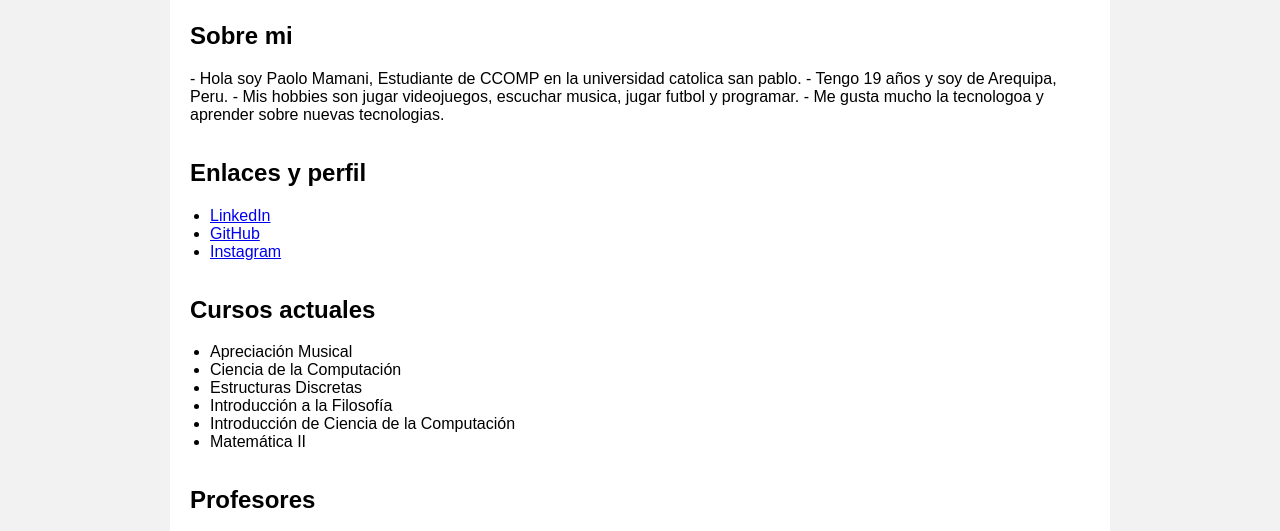
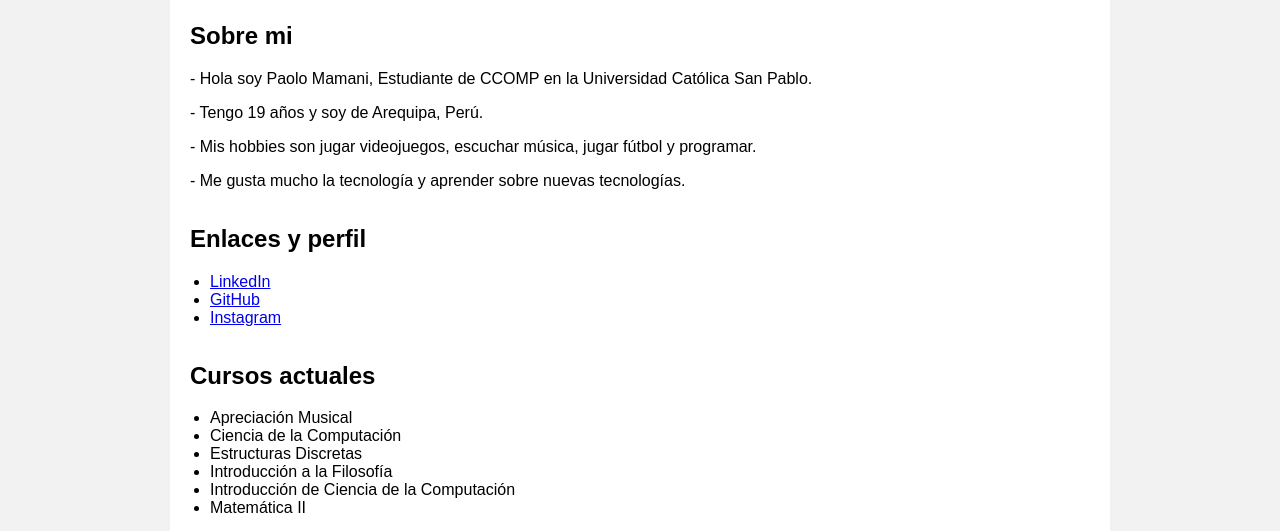
Before and after one commit to paolomamani-cyber/PaoloMamani, a plain HTML site: page index.html in a window 1280 px wide. Shown: the part 239-770 px from the top of the page. Drawn offline with Linux system fonts and the light colour scheme.

Commit message:
Actualizo texto de presentación en el index

```diff
--- a/index.html
+++ b/index.html
@@ -30,10 +30,10 @@
 
   <section id="sobre-mi">
     <h2>Sobre mi</h2>
-    <p>- Hola soy Paolo Mamani, Estudiante de CCOMP en la universidad catolica san pablo.
-       - Tengo 19 años y soy de Arequipa, Peru.
-       - Mis hobbies son jugar videojuegos, escuchar musica, jugar futbol y programar.
-       - Me gusta mucho la tecnologoa y aprender sobre nuevas tecnologias.</p>
+    <p>- Hola soy Paolo Mamani, Estudiante de CCOMP en la Universidad Católica San Pablo.</p>
+    <p>- Tengo 19 años y soy de Arequipa, Perú.</p>
+    <p>- Mis hobbies son jugar videojuegos, escuchar música, jugar fútbol y programar.</p>
+    <p>- Me gusta mucho la tecnología y aprender sobre nuevas tecnologías.</p>
   </section>
 
   <section id="enlaces-perfiles">
```
